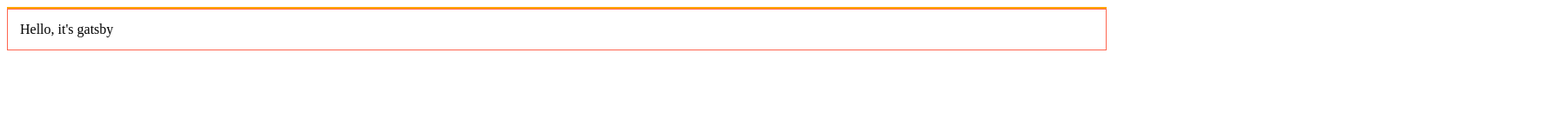
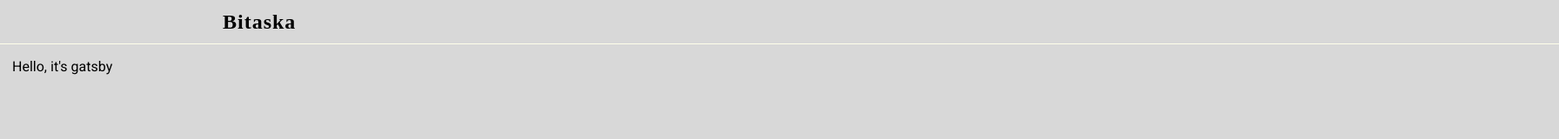
Before and after one commit to adhityatri/personal-website, a Gatsby site: page / in a window 1280 px wide. Shown: the whole page at 87% size, 1792 px wide, since content can reach past the window. Built offline with nearby package versions, Linux system fonts and the light colour scheme; Gatsby itself is replaced by a stand-in of ours; a web font is replaced by a local one.

Commit message:
add google font

```diff
--- a/gatsby-config.js
+++ b/gatsby-config.js
@@ -1,8 +1,17 @@
 module.exports = {
     siteMetadata: {
-        siteUrl: `https://www.yourdomain.tld`,
+        siteUrl: `http://adhityatri.skom.id/`,
     },
     plugins: [
-
+        {
+            resolve: `gatsby-plugin-google-fonts`,
+            options: {
+                fonts: [
+                    `Heebo`,
+                    `Signika Negative\:400,500,700` // you can also specify font weights and styles
+                ],
+                display: 'swap'
+            }
+        }
     ]
 }
--- a/package.json
+++ b/package.json
@@ -17,7 +17,9 @@
   "license": "0BSD",
   "dependencies": {
     "gatsby": "^4.4.0",
+    "gatsby-plugin-google-fonts": "^1.0.1",
     "react": "^17.0.1",
-    "react-dom": "^17.0.1"
+    "react-dom": "^17.0.1",
+    "styled-components": "^5.3.3"
   }
 }
--- a/src/components/Layouts.js
+++ b/src/components/Layouts.js
@@ -1,16 +1,18 @@
 import React from 'react'
 import Navbar from './Navbar'
 import Theme from '../theme'
+import GlobalStyle from '../theme/global.style'
 import styled from 'styled-components'
 
 const Content = styled.div`
     padding: ${props => props.theme.space};
-    border: 1px solid ${props => props.theme.colors.primary};
+    /* border: 1px solid ${props => props.theme.colors.primary}; */
 `
 
 function Layouts({ children }) {
     return (
         <Theme>
+            <GlobalStyle />
             <Navbar />
             <Content>
                 {children}
--- a/src/components/Navbar.js
+++ b/src/components/Navbar.js
@@ -1,14 +1,38 @@
 import React from 'react'
 import styled from 'styled-components'
 
-const Navigation = styled.div`
-    border: 1px solid orange;
+const Navigation = styled.nav`
+    border-bottom: 1px solid ${props => props.theme.colors.border};
+    padding: 0 ${props => props.theme.spaceLayout};
+    height: 50px;
+    width: 100%;
+    display: flex;
+    align-items: center;
+    position: relative;
+    &:after{
+        position: absolute;
+        content: "",
+        height: 100%;
+        width: 100%;
+        top: 0;
+        left: 0;
+        right: 0;
+        bottom: 0;
+        background: blue;
+        z-index: 1;
+    }
+`
+const Brand = styled.div`
+    font-size: 1.5em;
+    letter-spacing: 1px;
+    font-weight: 600;
+    font-family: ${props => props.theme.fonts.heading}
 `
 
 function Navbar() {
     return (
         <Navigation>
-
+            <Brand>Bitaska</Brand>
         </Navigation>
     )
 }
--- /dev/null
+++ b/src/theme/global.style.js
@@ -0,0 +1,16 @@
+import { createGlobalStyle } from "styled-components";
+
+export default createGlobalStyle`
+    body{
+        margin: 0;
+        padding: 0;
+        display: flex;
+        flex-direction: column;
+        height: 100vh;
+        font-family: 'Heebo', sans-serif;
+        font-weight: 500;
+        font-size: 16px;
+        width: 100vw;
+        background: ${props => props.theme.colors.bgLight};
+    }
+`
--- a/src/theme/index.js
+++ b/src/theme/index.js
@@ -1,11 +1,17 @@
 import React from "react"
 import { ThemeProvider } from "styled-components"
+
 const theme = {
     colors: {
-        bgLight: '#FEFEFF',
-        primary: '#FE654F'
+        bgLight: '#D8D8D8',
+        primary: '#FE654F',
+        border: '#FFFFEA'
     },
-    space: '14px'
+    fonts: {
+        heading: 'Signika Negative'
+    },
+    space: '14px',
+    spaceLayout: '20%'
 }
 
 const Theme = ({ children }) => (
```
